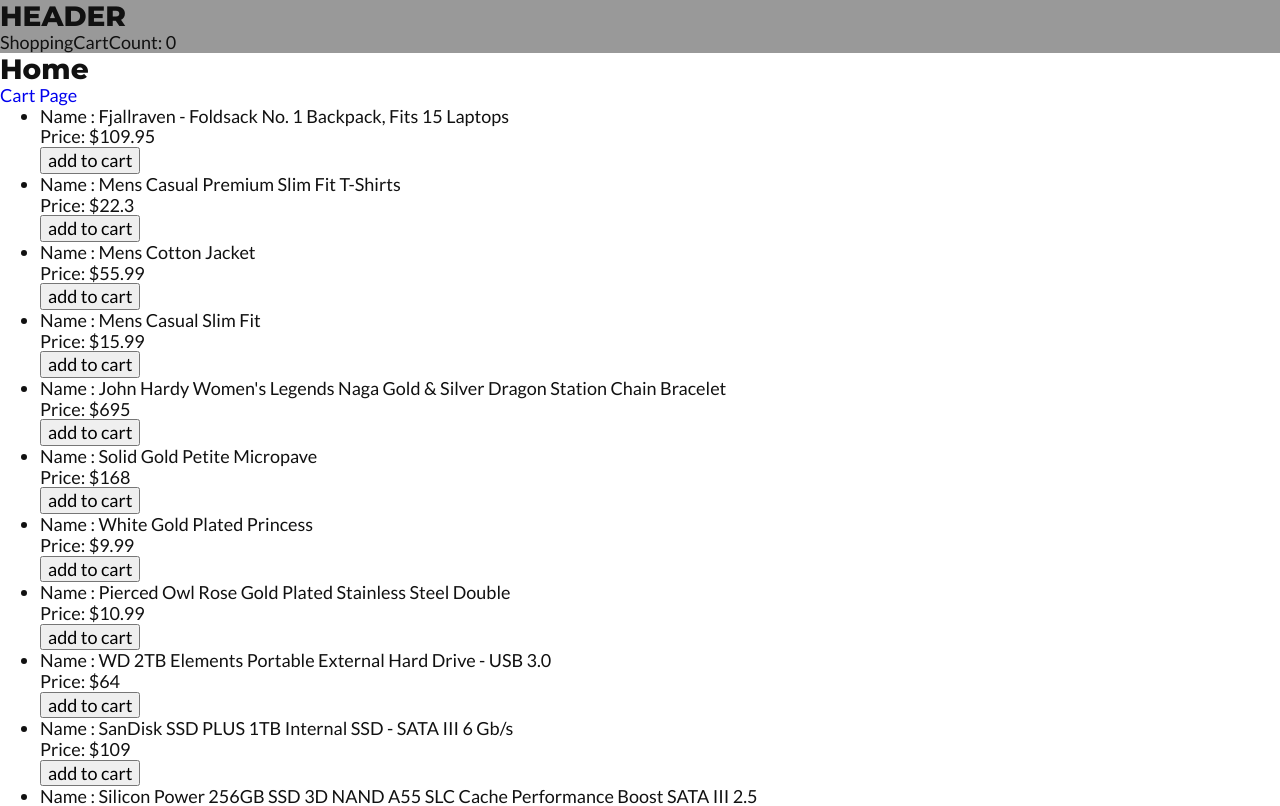
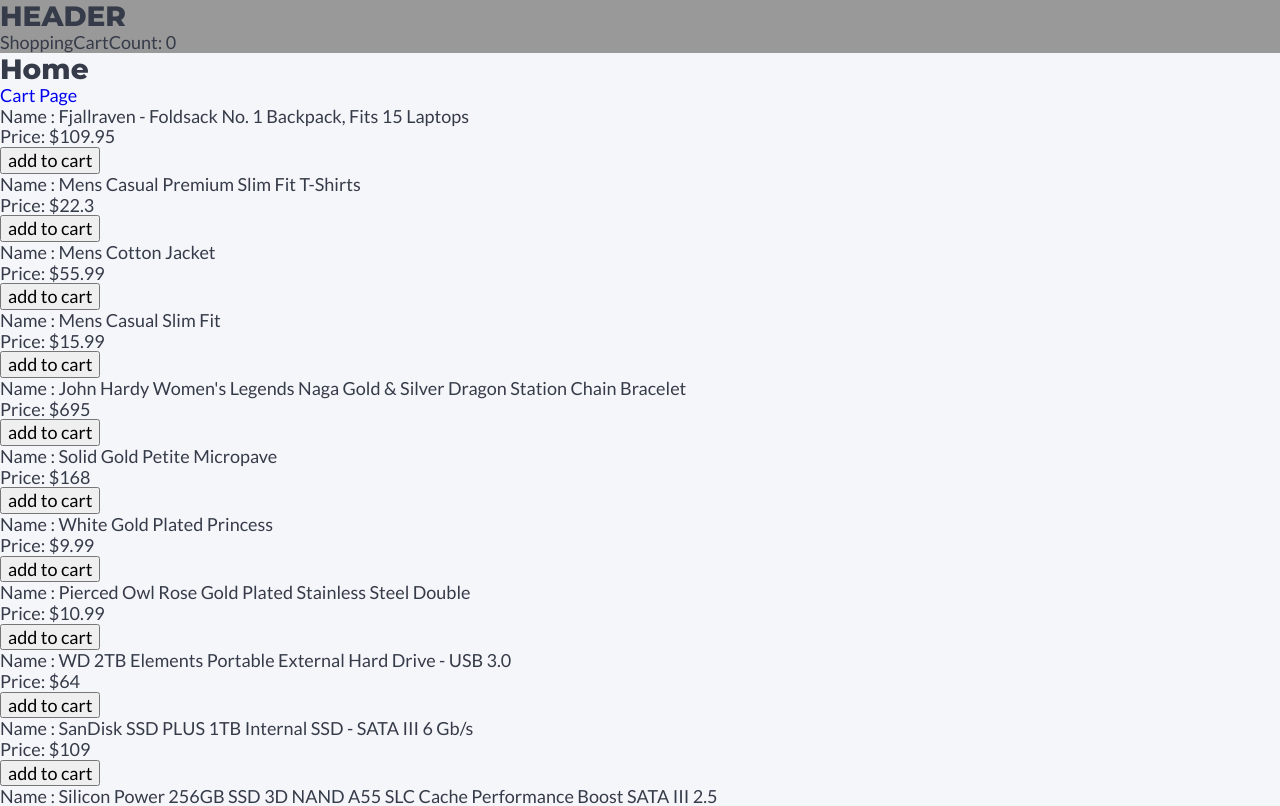
Before and after one commit to rodolfomayora/mini-shop, a Next.js app: page / in a window 1280 px wide. Shown: the top 806 px of the page. Built offline with nearby package versions, Linux system fonts and the light colour scheme.

Commit message:
SPA-T13: fix styled-components support for NextJS and typescript

```diff
--- /dev/null
+++ b/babel.config.json
@@ -0,0 +1,4 @@
+{
+  "presets": ["next/babel"],
+  "plugins": [["styled-components", { "ssr": true }]]
+}
--- a/package.json
+++ b/package.json
@@ -13,6 +13,7 @@
     "@types/node": "^15.12.3",
     "@types/react": "^17.0.11",
     "@types/react-dom": "^17.0.8",
+    "@types/styled-components": "^5.1.10",
     "formik": "^2.2.9",
     "next": "11.0.0",
     "react": "17.0.2",
@@ -22,6 +23,7 @@
     "typescript": "^4.3.4"
   },
   "devDependencies": {
+    "babel-plugin-styled-components": "^1.12.0",
     "eslint": "7.28.0",
     "eslint-config-next": "11.0.0"
   }
--- a/styles/GlobalStyles.ts
+++ b/styles/GlobalStyles.ts
@@ -22,7 +22,8 @@ export default createGlobalStyle`
   :root {
     font-family: 'Lato', Arial, Helvetica, sans-serif;
     font-size: 18px;
-    color: ${colors.black}
+    color: ${colors.black2};
+    background-color: ${colors.white};
   }
 
   h1,
@@ -33,6 +34,7 @@ export default createGlobalStyle`
   h6 {
     font-family: 'Montserrat', Arial, Helvetica, sans-serif;
     font-size: 28px;
+    color: ${colors.black2};
   }
 
   img,
@@ -45,4 +47,10 @@ export default createGlobalStyle`
     text-decoration: none;
     -webkit-tap-highlight-color: hsla(0, 0%, 0%, 0);
   }
+
+  ul,
+  ol {
+    list-style: none;
+    padding: 0;
+  }
 `;
--- a/styles/config/_colors.ts
+++ b/styles/config/_colors.ts
@@ -1,4 +1,6 @@
 export default {
-  black: '#111111',
-  white: '#ffffff'
+  marineBlue: '#273c75',
+  white: '#f5f6fa',
+  black1: '#2f3640',
+  black2: '#353b48',
 }
```
Also changed, not shown: 1 other file (tests, documents, lock files or other folders).
